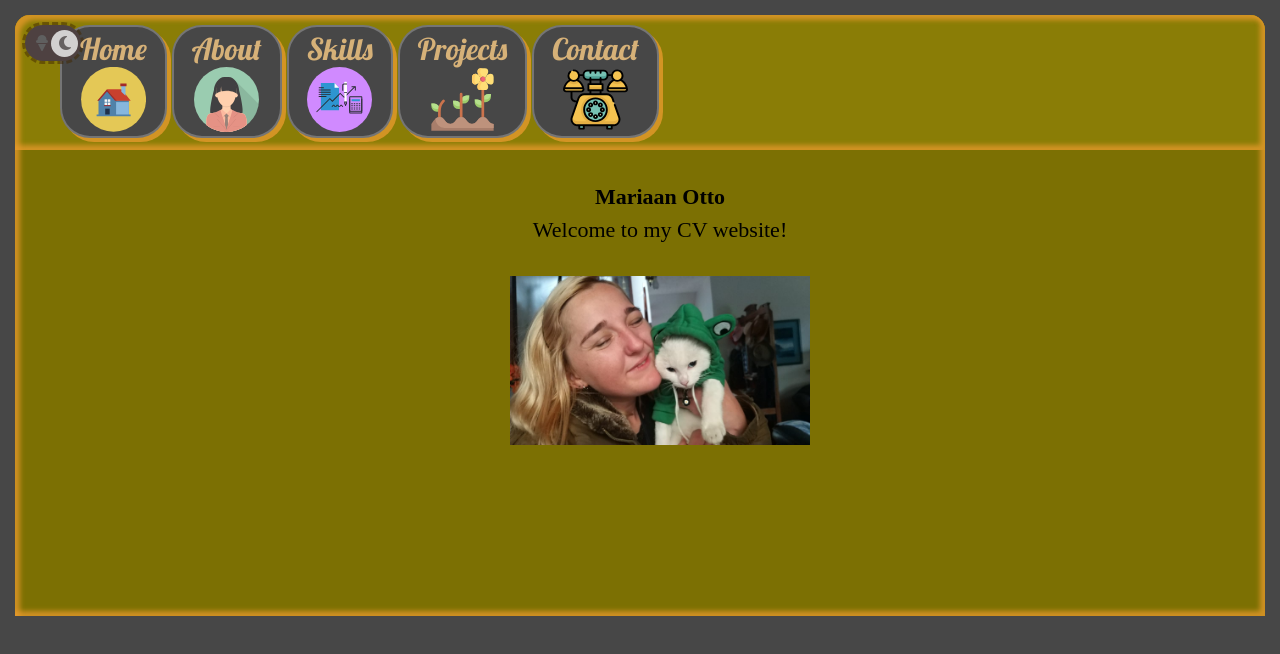
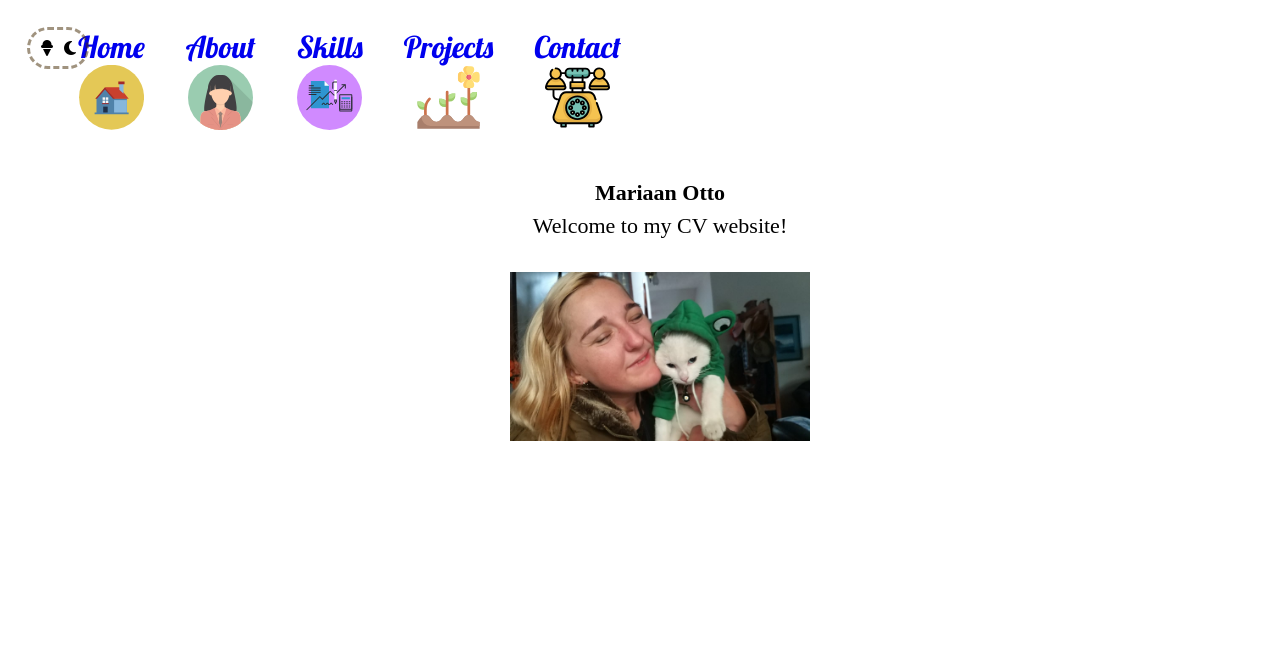
Before and after one commit to BotanicBee/Project-M, a plain HTML site: page index.html in a window 1280 px wide. Drawn offline with Linux system fonts and the light colour scheme.

Commit message:
Fixed themeSwitch
I had not done the Javascript right and managed to get it right. Trial and error.

```diff
--- a/index.html
+++ b/index.html
@@ -28,15 +28,15 @@
 <!--padding is the white space around your body/creation, this space is blank to create a better looking page-->
 <body class="padding bodyCntr">
     <main class="main">
+        <nav class="themeSwitch">
+            <i class="fa-solid fa-ice-cream" id="iconPastel"></i>
+            <i class="fa-solid fa-moon" id="iconMoon"></i>
+        </nav>
+        <!-- <button class="themeSwitch"> I added this button under main to make it easier to place on the page -->
+            <!-- <i class="fa-solid fa-moon"></i> I have found i to use instead of img or svg. I almost prefer it a lot more and find it easier to use. -->
 
     <!--Lets go. Creating boxes inside boxes now. mainNav is my navigation tab for my buttons for pages-->
         <nav class="mainNav" >
-            <nav class="themeSwitch">
-                <i class="fa-solid fa-ice-cream" id="iconPastel"></i>
-                <i class="fa-solid fa-moon" id="iconMoon"></i>
-            </nav>
-            <!-- <button class="themeSwitch"> I added this button under main to make it easier to place on the page -->
-                <!-- <i class="fa-solid fa-moon"></i> I have found i to use instead of img or svg. I almost prefer it a lot more and find it easier to use. -->
 
             <ul class="navButtons">
                 <li class="button">
--- a/script/themeSwitch.js
+++ b/script/themeSwitch.js
@@ -1,59 +1,21 @@
-/*I find out after coding that CSS variables (CSS Custom) are not compatible with Internet Explorer!!!*/
 
-/*The following code checks the local storage on the console log for the theme that the user has selected previously. If the user has selected a theme, the theme is applied to the page. If there is nothing in local storage, secondary check is to see in the PC settings if the user prefers dark mode or light. If the user has not selected a theme, the default theme is applied.*/
-// var dragTheme = window.localStorage.getItem("dark"); //get the privious seted value
-// var themeCheckBox = document.getElementById("themeCheck"); // get the checkbox element
-// themeCheckBox.checked = (dragTheme == "true")? true : false; // set checkbox conditionally base on privious set value if not set then default false
+/*I want the local storage theme to have preference, but if there is nothing set, I want the code to check the PC settings if the user does have a Dark or Light mode set. I want secondary theme option to come from here.*/
+const rootElm = document.documentElement;
+rootElm.setAttribute('data-theme',  localStorage.getItem('theme'));
 
-    // let localS = localStorage.getItem('theme');
-    // let themeToSet = localS;
+const switchTheme = () => {
+//fetching root elements and data-theme from css
 
-    // if(!localS){ /*the !localS is the checker for if there is no preference preexisting on the local storage*/
-    //     themeToSet = window.matchMedia('(prefers-color-scheme: dark)').matches ? 'dark' : 'pastel' /*Prefer color scheme does not work on Internet Explorer*/
-    // /* I did not do the else statement because I think it is not needed. The default theme is already set in the html tag.*/
-    // /*|the above code|I want the local storage theme to have preference, but if there is nothing set, I want the code to check the PC settings if the user does have a Dark or Light mode set. I want secondary theme option to come from here.*/
-    // }
-    // document.documentElement.setAttribute('data-theme', 'themeToSet') /*setAtributes actually applies theme*/
+    const rootElm = document.documentElement; /*rootElm is documentElement*/
+    let dataTheme = rootElm.getAttribute('data-theme');
 
-    function myFunction() { // triger when change value of checkbox
-        if(themeCheckBox.checked) {
-           document.documentElement.setAttribute('data-theme', 'dark');
-           window.localStorage.setItem('dark', true);
-        }else {
-           document.documentElement.setAttribute('data-theme', 'pastel');
-           window.localStorage.setItem('dark', false);
-        }
-     }
+    const newTheme = (dataTheme === 'pastel') ? 'dark' : 'pastel'; /*usage of ? and : here- the ? means if the fist condition after the ? is true, activate, if not, activate ssecond condition.*/
 
-/*Notes for me to review later*/
+/*set atribute to newTheme (atribute=value pairs)*/
+    rootElm.setAttribute('data-theme', newTheme);
 
+/*I want the browser to remember the theme when the page is reloaded. Ill use the local storage for this.*/
+    localStorage.setItem('theme', newTheme);
+}
 
-
-
-
-
-
-// /*Notes for me to review later*/
-// if(!localS){
-// themeToSet = window.matchMedia("(prefers-color-scheme: dark)").matches ? "dark" : "pastel"; /*Prefer color scheme does not work on Internet Explorer*/
-// /* I removed the else statement because it was not needed. The default theme is already set in the html tag.*/
-// }
-// /*I want the local storage theme to have preference, but if there is nothing set, I want the code to check the PC settings if the user does have a Dark or Light mode set. I want secondary theme option to come from here.*/
-
-
-// const switchTheme = () => {
-// //fetching root elements and data-theme from css
-
-//     const rootElm = document.documentElement;
-//     let dataTheme = rootElm.getAttribute('data-theme');
-
-//     const newTheme = (dataTheme === 'pastel') ? 'dark' : 'pastel'; /*usage of ? and : here- the ? means if the fist condition after the ? is true, activate, if not, activate ssecond condition.*/
-
-// /*set atribute to newTheme (atribute=value pairs)*/
-//     rootElm.setAttribute('data-theme', newTheme);
-
-// /*I want the browser to remember the theme when the page is reloaded. Ill use the local storage for this.*/
-//     localStorage.setItem('theme', newTheme);
-// }
-
-// document.querySelector('.themeSwitch').addEventListener('click', switchTheme); //eventlistener to see if click is active on specific button.
+document.querySelector('.themeSwitch').addEventListener('click', switchTheme); //eventlistener to see if click is active on specific button.
--- a/styles/responsive.css
+++ b/styles/responsive.css
@@ -5,13 +5,15 @@
 }
 
 @media screen and (min-width:500px) {
-    .mainNav {
-        display: none;
-    }
+
 }
 
 @media screen and (max-width: 650px) {
 
+    .mainNav {
+        display: none !important;
+
+    }
 
     .mainPageInfo {
         display: flex;
--- a/styles/themeSwitch.css
+++ b/styles/themeSwitch.css
@@ -68,11 +68,12 @@
     gap: 10px;
     cursor: pointer;
     position: absolute;
-    top: 10px; /*position absolute allows the switch to be placed anywhere on the page using top,right, bottom and left properties*/
-    left: 10px;
+    top: 30px; /*position absolute allows the switch to be placed anywhere on the page using top,right, bottom and left properties*/
+    left: 30px;
     outline-style: dashed;
     outline-color: #42280080;
     transition: var(--default-transition);
+    z-index: 2;
 
 }
 
```
